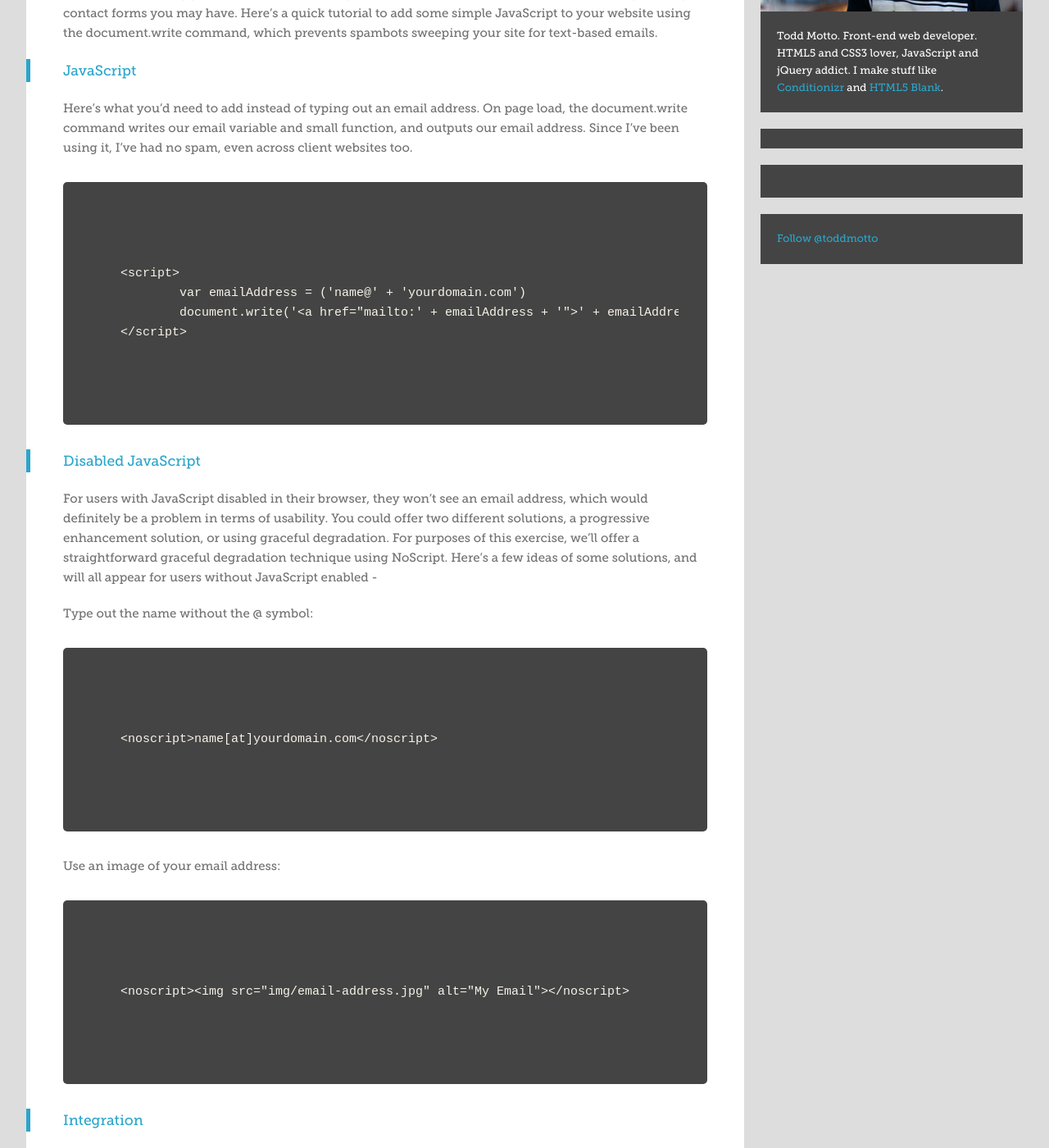
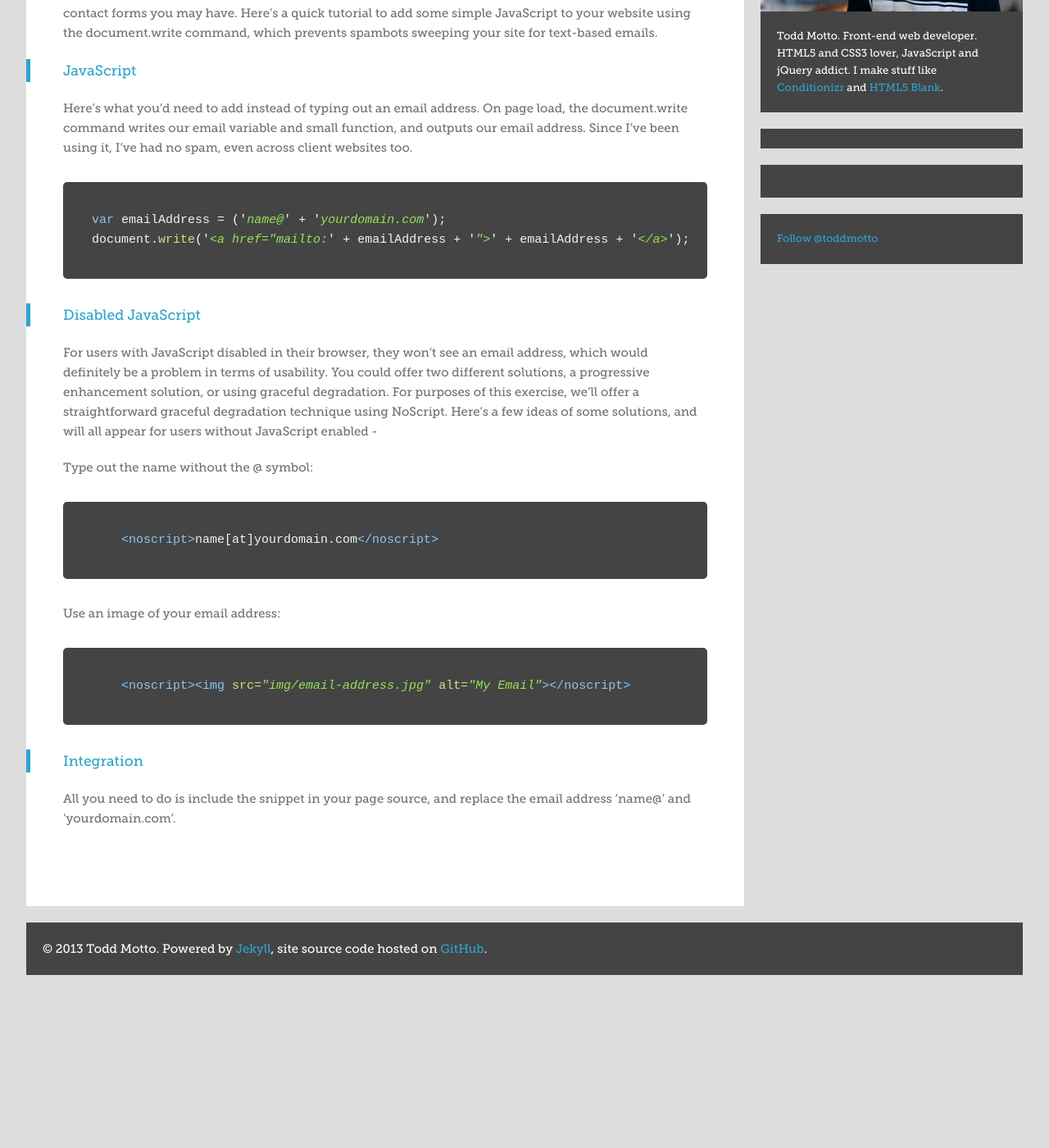
Before and after one commit to lechoo/toddmotto.github.com, a Jekyll site: the page built from _posts/2012-08-18-email-address-spam-protection-with-javascript.md, in a window 1280 px wide and 1400 px high, scrolled down 337 px. Shown: the whole window at 82% size. Built offline with Jekyll 4.4.1, drawn with Linux system fonts in a browser that asks for light colours; Markdown is read by kramdown in place of the engine named in the settings; comment, search, counter and statistics services are not loaded; after the commit the page ends 1546 px from its top, so only the background shows below that.

Commit message:
Syntax highlighting

```diff
--- a/_posts/2012-08-18-email-address-spam-protection-with-javascript.md
+++ b/_posts/2012-08-18-email-address-spam-protection-with-javascript.md
@@ -12,22 +12,25 @@ This is a simple code snippet to prevent any spambots crawling your Contact page
 
 Here’s what you’d need to add instead of typing out an email address. On page load, the document.write command writes our email variable and small function, and outputs our email address. Since I’ve been using it, I’ve had no spam, even across client websites too.
 
-    <script>
-		var emailAddress = ('name@' + 'yourdomain.com')
-		document.write('<a href="mailto:' + emailAddress + '">' + emailAddress + '</a>')
-	</script>
+{% highlight javascript %}
+var emailAddress = ('name@' + 'yourdomain.com');
+document.write('<a href="mailto:' + emailAddress + '">' + emailAddress + '</a>');
+{% endhighlight %}
 
 ### Disabled JavaScript
-
 For users with JavaScript disabled in their browser, they won’t see an email address, which would definitely be a problem in terms of usability. You could offer two different solutions, a progressive enhancement solution, or using graceful degradation. For purposes of this exercise, we’ll offer a straightforward graceful degradation technique using NoScript. Here’s a few ideas of some solutions, and will all appear for users without JavaScript enabled -
 
 Type out the name without the @ symbol:
 
+{% highlight html %}
     <noscript>name[at]yourdomain.com</noscript>
+{% endhighlight %}
 
 Use an image of your email address:
 
+{% highlight html %}
     <noscript><img src="img/email-address.jpg" alt="My Email"></noscript>
+{% endhighlight %}
 
 ### Integration
 
```
Also changed, not shown: _posts/2012-08-04-jbar-plugin-the-jquery-call-to-action-bar.md (+21 -21 lines), _posts/2012-08-18-highlight-your-current-page-with-wordpress-conditionals.md (+2 -2 lines).
